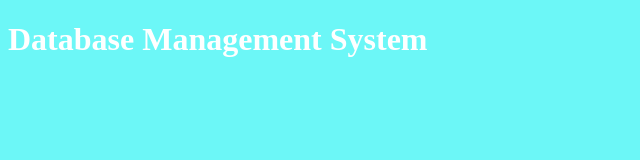
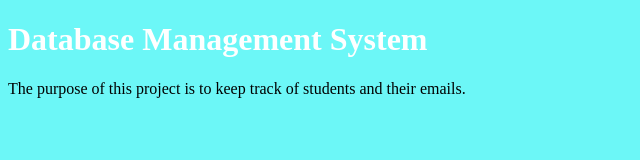
Before and after one commit to eviled123123123/labgithubexample, a plain HTML site: page index.html in a window 1280 px wide. Shown: the whole page, without its empty margins (0-640 px from the left). Drawn offline with Linux system fonts and the light colour scheme.

Commit message:
Updated project description.

```diff
--- a/index.html
+++ b/index.html
@@ -8,5 +8,6 @@
 </head>
 <body>
     <h1>Database Management System</h1>
+    <p>The purpose of this project is to keep track of students and their emails.</p>
 </body>
 </html>
```
